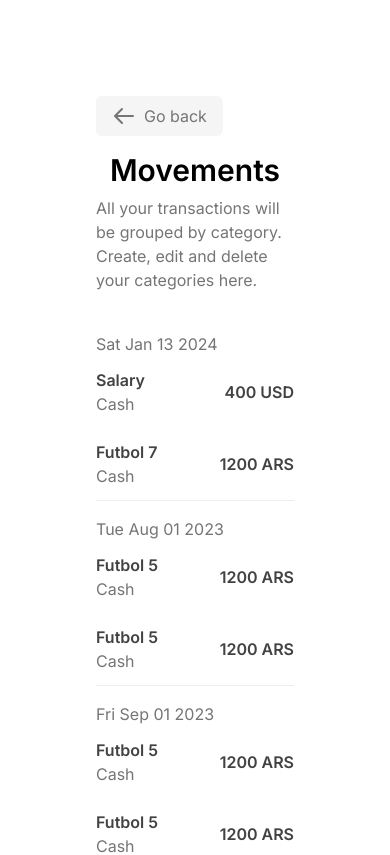
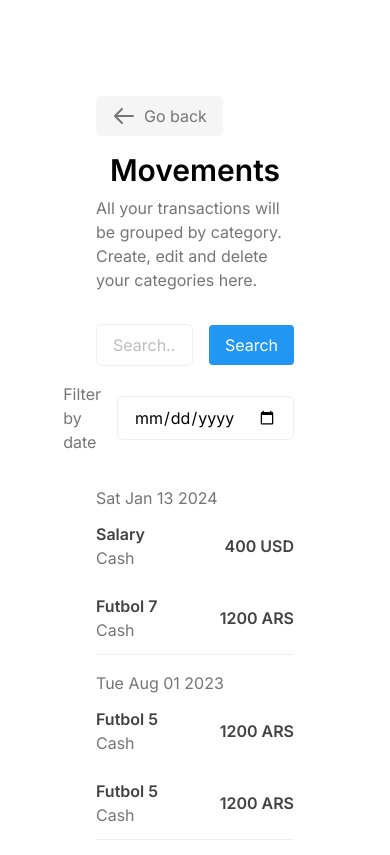
Before and after one commit to jonathanduran7/manager-web-front, a Next.js app: page /movements in a window 390 px wide. Shown: the top 855 px of the page. Built offline with nearby package versions, Linux system fonts and the light colour scheme.

Commit message:
responsive page

```diff
--- a/src/app/movements/page.tsx
+++ b/src/app/movements/page.tsx
@@ -89,7 +89,7 @@ export default function Movements() {
 
             <Header />
 
-            <div className="flex flex-col items-center justify-center mb-10">
+            <div className="flex flex-col items-center justify-center mb-8">
                 <h1 className="text-3xl font-semibold pb-2">Movements</h1>
                 <p className="text-gray-600">
                     All your transactions will be grouped by category.
@@ -104,6 +104,22 @@ export default function Movements() {
                         <p className="text-gray-600">
                             No movements yet.
                         </p>
+                    </div>
+                )
+            }
+
+            {
+                Object.keys(registrosAgrupados).length && (
+                    <div className="flex mb-8 flex-col md:flex-row justify-between gap-4">
+                        <div className="flex items-center">
+                            <input type="text" className="border border-gray-200 rounded-md px-4 py-2 w-full" placeholder="Search..." />
+                            <button className="bg-blue-500 hover:bg-blue-600 text-white px-4 py-2 rounded ml-4">Search</button>
+                        </div>
+
+                        <div className="flex items-center justify-end">
+                            <p className="text-gray-600 mr-4">Filter by date</p>
+                            <input type="date" className="border border-gray-200 rounded-md px-4 py-2" />
+                        </div>
                     </div>
                 )
             }
```
